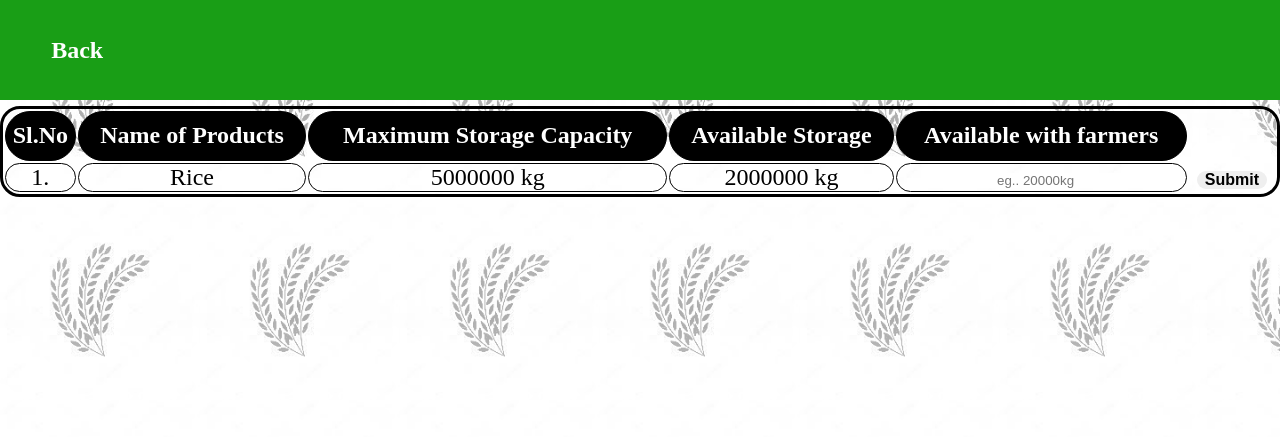
After one commit to Amal070146/Agriculture-Project, a Django app: template agriculture/home/templates/farmers-table.html in a window 1280 px wide. The commit adds this page. Shown: the top 437 px of the page. Run offline with Django 3.2, Linux system fonts and the light colour scheme; the template is opened without the code that fills it, so the values that code supplies are empty.

Commit message:
farmers table and css

```diff
--- /dev/null
+++ b/agriculture/home/static/css/farmers-table.css
@@ -0,0 +1,114 @@
+*{
+    margin: 0%;
+    padding: 0%;
+    box-sizing: border-box;
+    scroll-behavior: smooth;
+}
+body{
+    background-image: url(../res/background.png);
+    background-attachment: fixed;
+    background-size:200px 200px ;
+}
+.table-container{
+    display: flex;
+    flex-direction: column;
+}
+.login-header{
+    width: 100%;
+    height:100px;
+    position: fixed;
+    background-color: #199E16;
+    display: flex;
+    align-items: center;
+}
+.back-button{
+    margin-left:4% ;
+    text-decoration: none;
+    color: white;
+    font-size: x-large;
+    font-weight: bold;
+    transition: all 0.5s ease 0s;
+}
+.back-button:hover{
+    transform:translate(-20px);
+}
+table,tr,th,td{
+    margin-top: 2.8cm;
+    border: 1px solid black;
+    font-size: x-large;
+    text-align: center;
+    align-items: center;
+}
+table{
+    border: 0.1cm solid black;
+    border-radius: 20px;
+    width: 100%;
+}
+table th{
+    background-color: black;
+    height: 50px;
+    color: white;
+    border-radius: 40px;
+}
+td{
+    border-radius: 40px;
+}
+table td input{
+    text-align: center;
+    border: none
+}
+.submit-button{
+    border: none;
+}
+.submit-button button{
+    width:70px;
+    border-radius:40px;
+    font-size: medium;
+    color: black;
+    background-color: none;
+    border: none;
+    font-weight: bold;
+    transition: all 0.4s ease 0s;
+}
+.submit-button button:hover{
+    color: white;
+    background-color: black;
+}
+@media screen and (max-width:1200px){
+    body{
+        background-size: 100px 100px;
+    }
+    table,tr,th,td{
+        font-size: medium;
+
+    }
+    table th{
+        height: 40px;
+    }
+}
+@media screen and (max-width:800px){
+    table,tr,th,td{
+        font-size: small;
+    }
+}
+@media screen and (max-width:600px){
+    table,tr,th,td{
+        font-size: smaller;
+    }
+    table th{
+        height: 30px;
+    }
+    .submit-button button{
+        height: 40px;
+        width:60px;
+        font-size: small;
+    }
+}
+@media screen and (max-width:500px){
+
+    .submit-button button{
+        height: 30px;
+        width:50px;
+        font-size: 13px;
+    }
+}
--- a/agriculture/home/static/css/home.css
+++ b/agriculture/home/static/css/home.css
@@ -63,8 +63,6 @@ li{
     align-items: center;
     text-align: center;
     justify-content: space-evenly;
-
-
 
 }
 .home-links{
--- /dev/null
+++ b/agriculture/home/templates/farmers-table.html
@@ -0,0 +1,35 @@
+<!DOCTYPE html>
+<html lang="en">
+<head>
+    <link rel="stylesheet" href="../static/css/farmers-table.css">
+    <meta charset="UTF-8">
+    <meta http-equiv="X-UA-Compatible" content="IE=edge">
+    <meta name="viewport" content="width=device-width, initial-scale=1.0">
+    <title>Document</title>
+</head>
+<body>
+    <div class="table-container">
+        <header class="login-header">
+            <a href="../templates/home.html" class="back-button">Back</a>
+        </header>
+        <table>
+            <tr>
+                <th>Sl.No</th>
+                <th>Name of Products</th>
+                <th>Maximum Storage Capacity</th>
+                <th>Available Storage</th>
+                <th>Available with farmers</th>
+            </tr>
+            <tr>
+                <td>1.</td>
+                <td>Rice</td>
+                <td>5000000 kg</td>
+                <td>2000000 kg</td>
+                <td><input type="number" name="" id="" placeholder=" eg.. 20000kg"></td>
+                <td class="submit-button"><a href="#"><button>Submit</button></a></td>
+            </tr>
+        </table>
+    </div>
+
+</body>
+</html>
--- a/agriculture/home/templates/home.html
+++ b/agriculture/home/templates/home.html
@@ -21,7 +21,7 @@
                     </nav>
             </header>
             <div class="home-links-container">
-                <a href="#" class="home-links farmer-link"><img src="../static/res/farmers.jpg" alt="farmer" class="home-link-images"></a>
+                <a href="farmers-table.html" class="home-links farmer-link"><img src="../static/res/farmers.jpg" alt="farmer" class="home-link-images"></a>
                 <a href="#" class="home-links retail-link"><img src="../static/res/retail.jpg" alt="retailer" class="home-link-images"></a>
                 <a href="#" class="home-links cold-storage-link"><img src="../static/res/cold storage.jpg" alt="cold storage" class="home-link-images"></a>
             </div>
```
Also changed, not shown: agriculture/home/templates/signup.html (+10 -0 lines).
